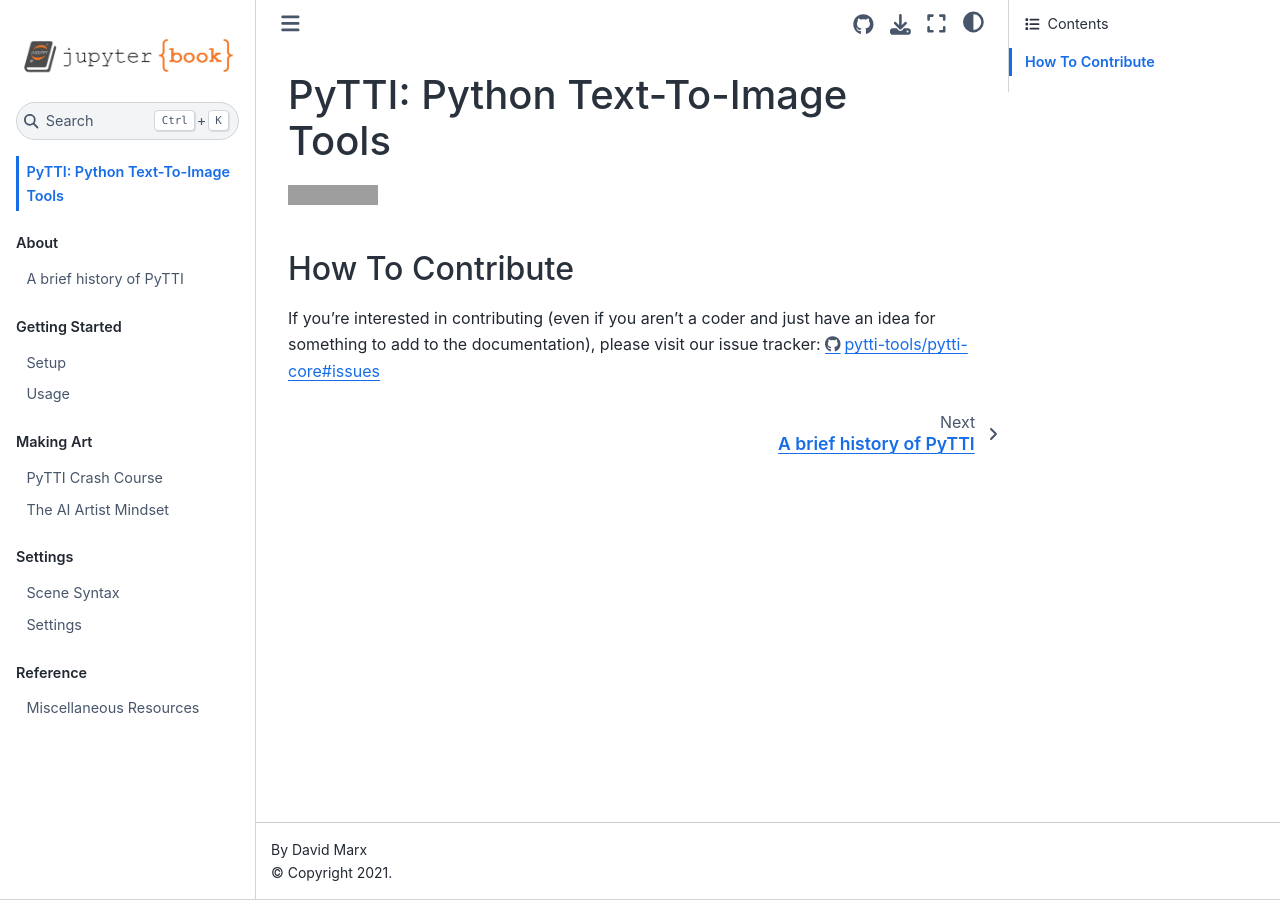
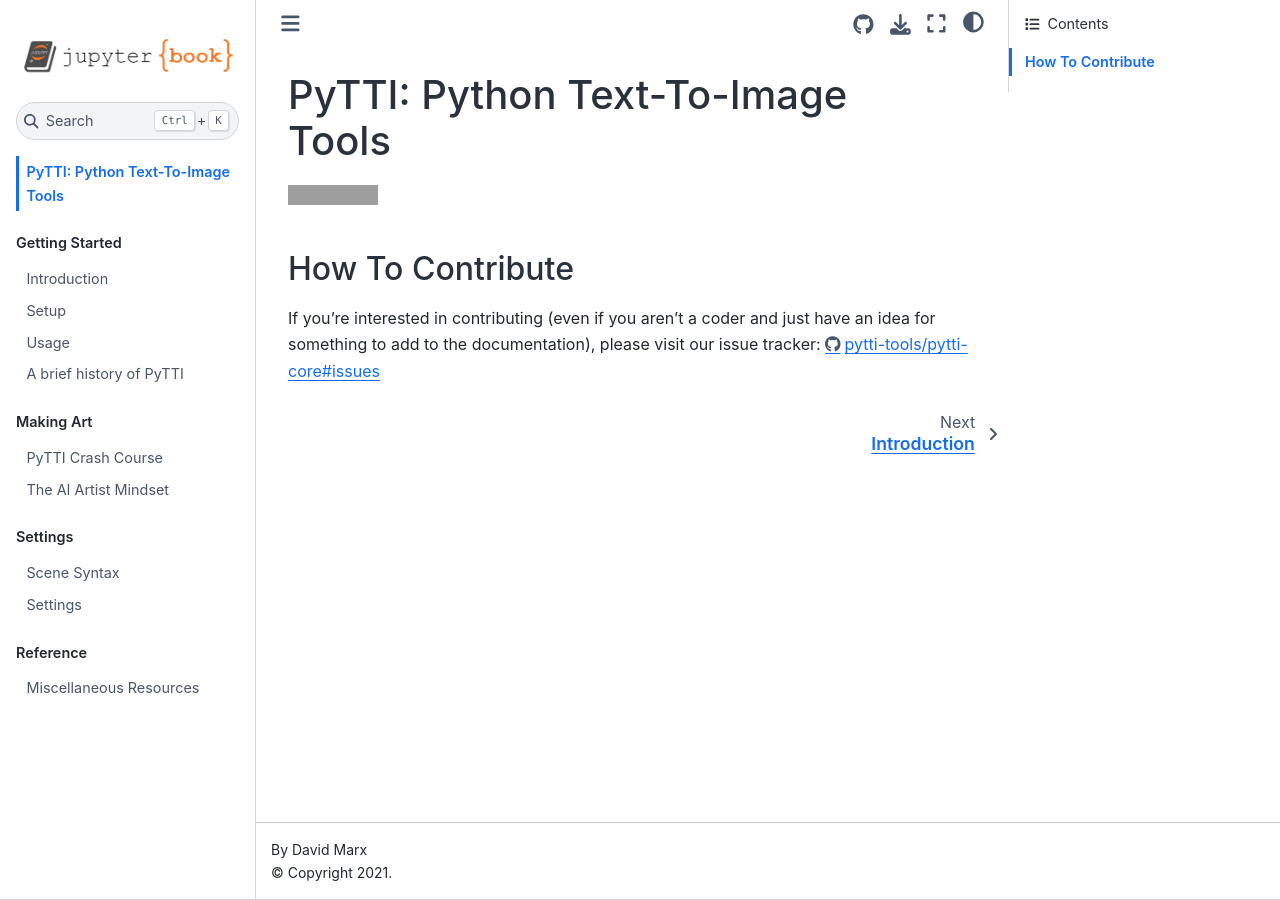
Before and after one commit to pytti-tools/pytti-book, a Jupyter Book: the page built from root.md, in a window 1280 px wide. Built offline with Jupyter Book 1.0.4 settings and Sphinx 7.4.7 and the Sphinx Book theme 1.1.4, drawn with Linux system fonts in a browser that asks for light colours; pages that are not in the unit, such as notebooks, are missing from menus; grey boxes are pictures that could not be loaded.

```diff
--- a/_toc.yml
+++ b/_toc.yml
@@ -4,13 +4,12 @@
 format: jb-book
 root: root
 parts:
-  - caption: About
-    chapters:
-    - file: history
   - caption: Getting Started
     chapters:
+    - file: intro
     - file: Setup
     - file: Usage
+    - file: history
   - caption: Making Art
     chapters:
     - file: CrashCourse
```
Also changed, not shown: intro.md (added, +39 -0 lines).
